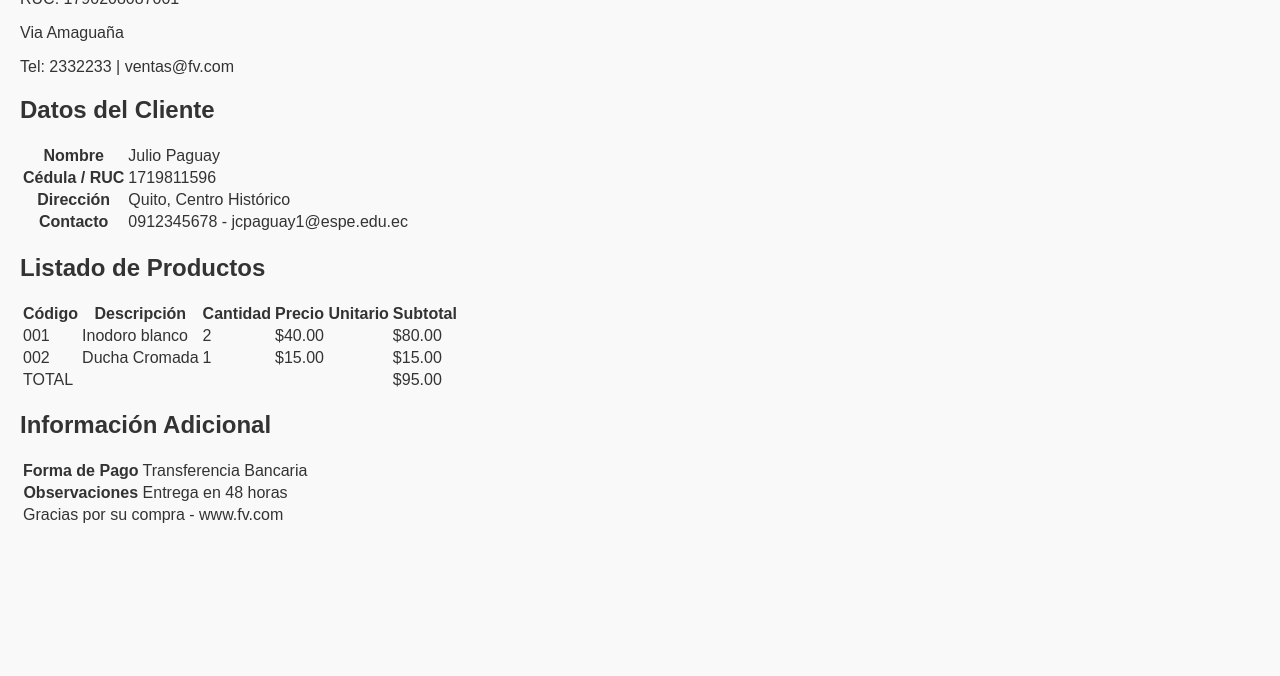
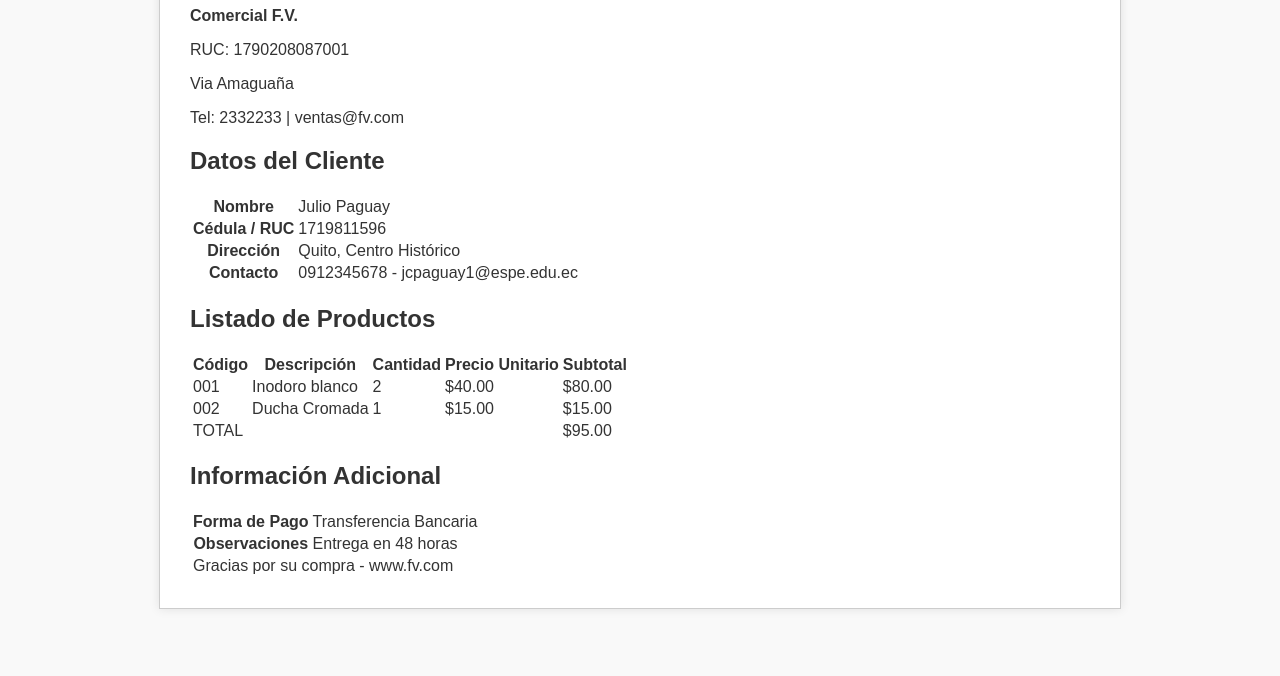
Before and after one commit to JCPB2000/A2.Paguay_Julio_PICW, a plain HTML site: page index.html in a window 1280 px wide. Shown: the part 124-800 px from the top of the page. Drawn offline with Linux system fonts and the light colour scheme.

Commit message:
Estilos para centrar cuerpo de la factura

```diff
--- a/index.html
+++ b/index.html
@@ -21,7 +21,7 @@
     </div>
 
     <!-- Datos del Cliente -->
-    <div class="bloque cliente">
+    <div class="bloque-cliente">
         <h2>Datos del Cliente</h2>
         <table>
             <tr>
@@ -44,7 +44,7 @@
     </div>
 
     <!-- Listado de Productos -->
-    <div class="bloque productos">
+    <div class="bloque-productos">
         <h2>Listado de Productos</h2>
         <table>
             <tr>
@@ -78,7 +78,7 @@
     </div>
 
   <!-- Información Adicional -->
-    <div class="bloque adicional">
+    <div class="bloque-adicional">
         <h2>Información Adicional</h2>
         <table>
             <tr>
@@ -96,7 +96,5 @@
     </div>
 
 </div>
-
-
 </body>
 </html>
--- a/public/css/style.css
+++ b/public/css/style.css
@@ -4,3 +4,11 @@ body {
     background-color: #f9f9f9;
     color: #333;
 }
+.factura {
+    max-width: 900px;
+    margin: auto;
+    background: #ffffff;
+    padding: 30px;
+    border: 1px solid #ccc;
+    box-shadow: 0 0 10px rgba(0,0,0,0.1);
+}
```
